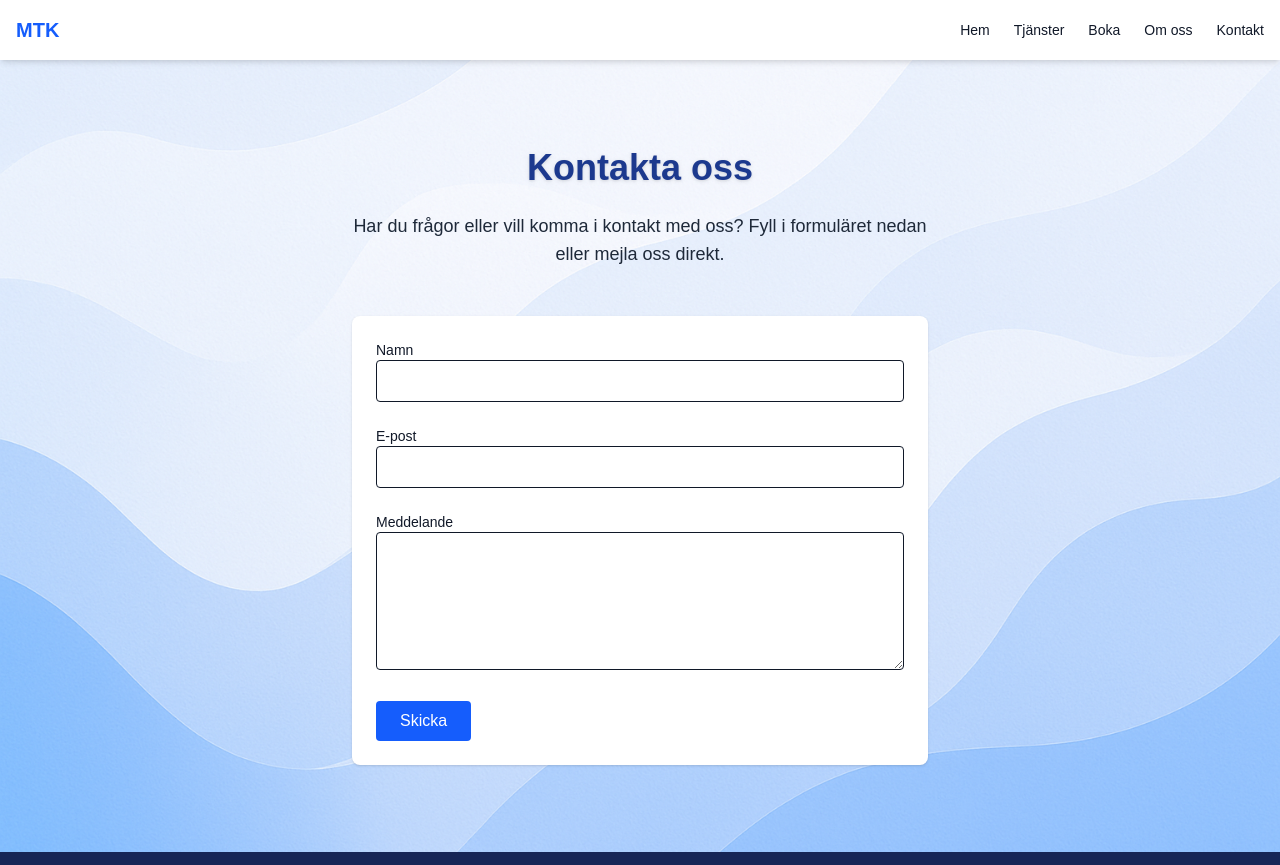
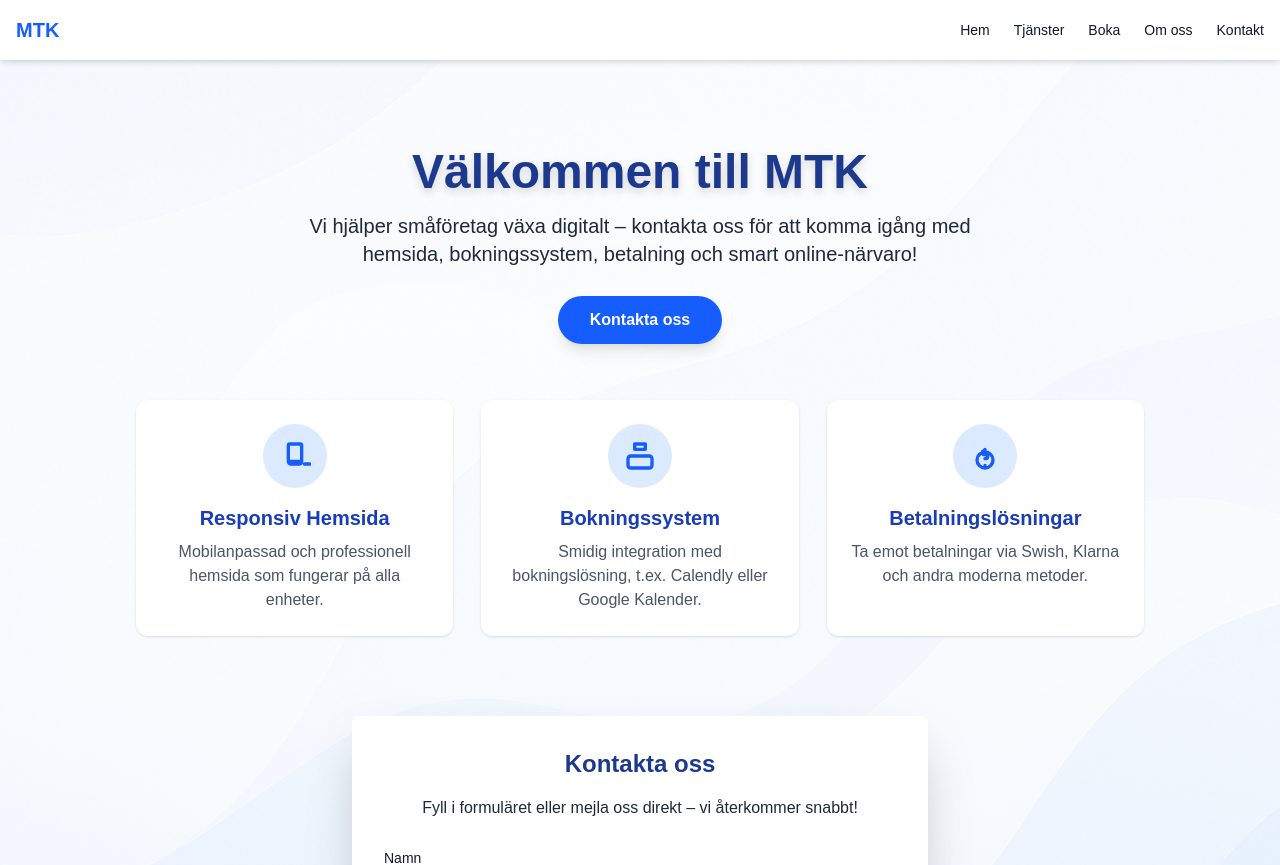
Before and after one commit to motijirata/hemsida-konsult-v2, a Next.js app: page /kontakt in a window 1280 px wide. Shown: the top 865 px of the page. Built offline with nearby package versions, Linux system fonts and the light colour scheme.

Commit message:
UPDATED KONTAKTAOSS AND TACK

```diff
--- a/components/Footer.tsx
+++ b/components/Footer.tsx
@@ -1,8 +1,14 @@
-// components/Footer.tsx
 export default function Footer() {
   return (
-      <footer className="bg-blue-950 text-white text-center py-6 text-sm">
-        &copy; {new Date().getFullYear()} MTK. Alla rättigheter förbehållna.
-      </footer>
+    <footer className="bg-blue-950 bg-opacity-90 text-white text-center py-6 text-sm border-t border-blue-900 shadow-inner">
+      &copy; {new Date().getFullYear()} MTK. Alla rättigheter förbehållna.
+      <nav className="mt-2 space-x-4 text-xs">
+  <a href="/integritetspolicy" className="hover:underline">Integritetspolicy</a>
+  <a href="/kontakt" className="hover:underline">Kontakt</a>
+</nav>
+
+    </footer>
+
+
   );
 }
--- a/components/Layout.tsx
+++ b/components/Layout.tsx
@@ -4,7 +4,7 @@ import Image from "next/image";
 
 export default function Layout({ children }: { children: React.ReactNode }) {
   return (
-    <div className="relative min-h-screen text-gray-900 overflow-x-hidden">
+    <div className="flex flex-col relative min-h-screen text-gray-900 overflow-x-hidden">
       {/* Background image behind everything */}
       <div className="absolute inset-0 -z-10">
         <Image
@@ -17,7 +17,7 @@ export default function Layout({ children }: { children: React.ReactNode }) {
 
       <Header />
 
-      <main className=" md:pt-13">{children}</main>
+      <main className=" flex-grow md:pt-13">{children}</main>
 
       <Footer />
     </div>
--- a/src/app/kontakt/page.tsx
+++ b/src/app/kontakt/page.tsx
@@ -1,69 +1,121 @@
 import Layout from "@/components/Layout";
 import Image from "next/image";
+import Link from "next/link";
 
-export default function Kontakt() {
+export default function Home() {
   return (
     <Layout>
-      <main className="relative min-h-screen text-gray-900 overflow-hidden pt-24 pb-16 px-6">
-        {/* Wavy background image */}
-        <div className="absolute inset-0 -z-10">
+      <main className="relative min-h-screen text-gray-900 overflow-hidden pt-24 pb-12 px-4 sm:px-6">
+        {/* Animated Wavy background image */}
+        <div className="absolute inset-0 -z-10 animate-fade-in-slow">
           <Image
             src="/images/background.png"
             alt="Bakgrund"
             fill
-            style={{ objectFit: "cover" }}
+            className="object-cover"
+            priority
           />
+          <div className="absolute inset-0 bg-gradient-to-b from-white/60 via-white/70 to-blue-50/80" />
         </div>
 
-        <h1 className="text-4xl font-bold text-blue-900 mb-6 drop-shadow text-center">Kontakta oss</h1>
-        <p className="text-lg text-gray-800 mb-12 max-w-xl mx-auto text-center">
-          Har du frågor eller vill komma i kontakt med oss? Fyll i formuläret nedan eller mejla oss direkt.
+        {/* Hero Section */}
+        <section className="max-w-2xl mx-auto text-center mb-14">
+          <h1 className="text-4xl sm:text-5xl font-extrabold text-blue-900 drop-shadow-lg mb-4 animate-fade-in">
+            Välkommen till MTK
+          </h1>
+          <p className="text-lg sm:text-xl text-gray-800 mb-7 animate-fade-in delay-150">
+            Vi hjälper småföretag växa digitalt – kontakta oss för att komma igång med hemsida, bokningssystem, betalning och smart online-närvaro!
           </p>
+          <Link href="#kontakt" passHref>
+            <button className="bg-blue-600 text-white font-semibold px-8 py-3 rounded-full shadow-lg hover:bg-blue-700 hover:scale-105 active:scale-95 transition-transform duration-300 animate-bounce-slow">
+              Kontakta oss
+            </button>
+          </Link>
+        </section>
 
-        {/* Contact Form */}
-        <section className="max-w-xl mx-auto bg-white bg-opacity-80 p-6 rounded-lg shadow">
+        {/* Features Section */}
+        <section className="max-w-5xl mx-auto grid md:grid-cols-3 gap-7 mb-20 px-2">
+          <div className="bg-white bg-opacity-90 rounded-xl shadow hover:shadow-xl p-6 text-center transition-all animate-pop-in">
+            <div className="bg-blue-100 rounded-full w-16 h-16 flex items-center justify-center mx-auto mb-4">
+              <svg className="w-8 h-8 text-blue-600" fill="none" stroke="currentColor" strokeWidth={2.5} viewBox="0 0 24 24"><path strokeLinecap="round" strokeLinejoin="round" d="M7 16V4a1 1 0 0 1 1-1h8a1 1 0 0 1 1 1v12m0 0a2 2 0 0 1-2 2H9a2 2 0 0 1-2-2zm2 2h4"/></svg>
+            </div>
+            <h3 className="text-xl font-semibold text-blue-800 mb-2">Responsiv Hemsida</h3>
+            <p className="text-gray-600">Mobilanpassad och professionell hemsida som fungerar på alla enheter.</p>
+          </div>
+          <div className="bg-white bg-opacity-90 rounded-xl shadow hover:shadow-xl p-6 text-center transition-all animate-pop-in delay-100">
+            <div className="bg-blue-100 rounded-full w-16 h-16 flex items-center justify-center mx-auto mb-4">
+              <svg className="w-8 h-8 text-blue-600" fill="none" stroke="currentColor" strokeWidth={2.5} viewBox="0 0 24 24"><path strokeLinecap="round" strokeLinejoin="round" d="M8 7V3h8v4m-8 0h8M5 21h14a2 2 0 0 0 2-2v-5a2 2 0 0 0-2-2H5a2 2 0 0 0-2 2v5a2 2 0 0 0 2 2z"/></svg>
+            </div>
+            <h3 className="text-xl font-semibold text-blue-800 mb-2">Bokningssystem</h3>
+            <p className="text-gray-600">Smidig integration med bokningslösning, t.ex. Calendly eller Google Kalender.</p>
+          </div>
+          <div className="bg-white bg-opacity-90 rounded-xl shadow hover:shadow-xl p-6 text-center transition-all animate-pop-in delay-200">
+            <div className="bg-blue-100 rounded-full w-16 h-16 flex items-center justify-center mx-auto mb-4">
+              <svg className="w-8 h-8 text-blue-600" fill="none" stroke="currentColor" strokeWidth={2.5} viewBox="0 0 24 24"><path strokeLinecap="round" strokeLinejoin="round" d="M12 8c-1.105 0-2 .672-2 1.5s.895 1.5 2 1.5c1.105 0 2 .672 2 1.5s-.895 1.5-2 1.5m0-7v2m0 12v-2m-6-4a6 6 0 1 1 12 0 6 6 0 0 1-12 0z"/></svg>
+            </div>
+            <h3 className="text-xl font-semibold text-blue-800 mb-2">Betalningslösningar</h3>
+            <p className="text-gray-600">Ta emot betalningar via Swish, Klarna och andra moderna metoder.</p>
+          </div>
+        </section>
+
+        {/* Kontakt Form Section */}
+        <section id="kontakt" className="max-w-xl mx-auto bg-white bg-opacity-90 p-8 rounded-lg shadow-2xl animate-fade-in-up">
+          <h2 className="text-2xl font-bold text-blue-900 mb-4 text-center">Kontakta oss</h2>
+          <p className="text-base text-gray-800 mb-7 text-center">
+            Fyll i formuläret eller mejla oss direkt – vi återkommer snabbt!
+          </p>
 <form
-            action="https://formspree.io/f/mjkrvopp"
+  action="https://formsubmit.co/jirata52@gmail.com"
   method="POST"
-            className="space-y-6"
+  className="space-y-5"
 >
+  {/* Hidden config */}
+  <input type="hidden" name="_next" value="http://localhost:3000/tack" />
+  <input type="hidden" name="_captcha" value="false" />
+  <input type="hidden" name="_template" value="table" />
+
+  {/* Name */}
   <div>
-              <label className="block text-sm font-medium">Namn</label>
+    <label className="block text-sm font-medium mb-1">Namn</label>
     <input
       type="text"
       name="namn"
       required
-                className="w-full border px-4 py-2 rounded"
+      className="w-full border px-4 py-2 rounded focus:outline-none focus:border-blue-500 transition"
     />
   </div>
 
+  {/* Email */}
   <div>
-              <label className="block text-sm font-medium">E-post</label>
+    <label className="block text-sm font-medium mb-1">E-post</label>
     <input
       type="email"
       name="epost"
       required
-                className="w-full border px-4 py-2 rounded"
+      className="w-full border px-4 py-2 rounded focus:outline-none focus:border-blue-500 transition"
     />
   </div>
 
+  {/* Message */}
   <div>
-              <label className="block text-sm font-medium">Meddelande</label>
+    <label className="block text-sm font-medium mb-1">Meddelande</label>
     <textarea
       name="meddelande"
-                rows={5}
+      rows={4}
       required
-                className="w-full border px-4 py-2 rounded"
+      className="w-full border px-4 py-2 rounded focus:outline-none focus:border-blue-500 transition"
     />
   </div>
 
+  {/* Submit */}
   <button
     type="submit"
-              className="bg-blue-600 text-white px-6 py-2 rounded hover:bg-blue-700 transition"
+    className="bg-blue-600 text-white px-8 py-2 rounded font-semibold shadow hover:bg-blue-700 hover:scale-105 active:scale-95 transition duration-300 block mx-auto"
   >
     Skicka
   </button>
 </form>
+
         </section>
       </main>
     </Layout>
--- a/src/app/tack/page.tsx
+++ b/src/app/tack/page.tsx
@@ -1,20 +1,51 @@
 import Layout from "@/components/Layout";
+import Image from "next/image";
+import Link from "next/link";
 
-export default function Tack() {
+export default function TackPage() {
   return (
     <Layout>
-      <section className="min-h-[60vh] flex flex-col items-center justify-center text-center px-4">
-        <h1 className="text-4xl font-bold mb-4 text-green-600">Tack!</h1>
-        <p className="text-lg text-gray-700 mb-6">
-          Vi har tagit emot ditt meddelande. Vi hör av oss så snart vi kan!
-        </p>
-        <a
-          href="/"
-          className="px-6 py-2 bg-blue-600 text-white rounded hover:bg-blue-700"
-        >
-          Tillbaka till startsidan
-        </a>
-      </section>
+      <main className="relative min-h-screen text-gray-900 pt-32 pb-20 px-6 flex items-center justify-center">
+        {/* Background image */}
+        <div className="absolute inset-0 -z-10">
+          <Image
+            src="/images/background.png"
+            alt="Bakgrund"
+            fill
+            className="object-cover"
+          />
+        </div>
+
+        <div className="bg-white/90 backdrop-blur-sm p-10 rounded-xl shadow-lg text-center max-w-xl">
+          {/* Checkmark icon */}
+          <div className="flex justify-center mb-6">
+            <svg
+              className="w-16 h-16 text-green-500"
+              fill="none"
+              stroke="currentColor"
+              strokeWidth="2"
+              viewBox="0 0 24 24"
+            >
+              <path
+                strokeLinecap="round"
+                strokeLinejoin="round"
+                d="M5 13l4 4L19 7"
+              />
+            </svg>
+          </div>
+
+          <h1 className="text-3xl font-bold text-blue-900 mb-4">
+            Tack för ditt meddelande!
+          </h1>
+          <p className="text-gray-700 text-lg mb-6">
+            Vi återkommer till dig så snart som möjligt.
+          </p>
+
+          <Link href="/" className="inline-block bg-blue-600 text-white font-medium px-6 py-3 rounded-full hover:bg-blue-700 transition">
+            Tillbaka till startsidan
+          </Link>
+        </div>
+      </main>
     </Layout>
   );
 }
--- /dev/null
+++ b/tailwind.config.js
@@ -0,0 +1,36 @@
+module.exports = {
+  theme: {
+    extend: {
+      keyframes: {
+        'fade-in': {
+          '0%': { opacity: '0' },
+          '100%': { opacity: '1' },
+        },
+        'fade-in-up': {
+          '0%': { opacity: '0', transform: 'translateY(30px)' },
+          '100%': { opacity: '1', transform: 'translateY(0)' },
+        },
+        'fade-in-slow': {
+          '0%': { opacity: '0' },
+          '100%': { opacity: '1' },
+        },
+        'pop-in': {
+          '0%': { opacity: '0', transform: 'scale(0.9)' },
+          '100%': { opacity: '1', transform: 'scale(1)' },
+        },
+        'bounce-slow': {
+          '0%, 100%': { transform: 'translateY(0)' },
+          '50%': { transform: 'translateY(-8px)' },
+        },
+      },
+      animation: {
+        'fade-in': 'fade-in 0.8s ease-out both',
+        'fade-in-up': 'fade-in-up 0.9s cubic-bezier(.39,.575,.565,1) both',
+        'fade-in-slow': 'fade-in-slow 1.8s ease-out both',
+        'pop-in': 'pop-in 0.6s cubic-bezier(.39,.575,.565,1) both',
+        'bounce-slow': 'bounce-slow 1.6s infinite',
+      },
+    },
+  },
+  // other Tailwind config options here...
+}
```
Lines whose indentation alone changed are shown as unchanged.
